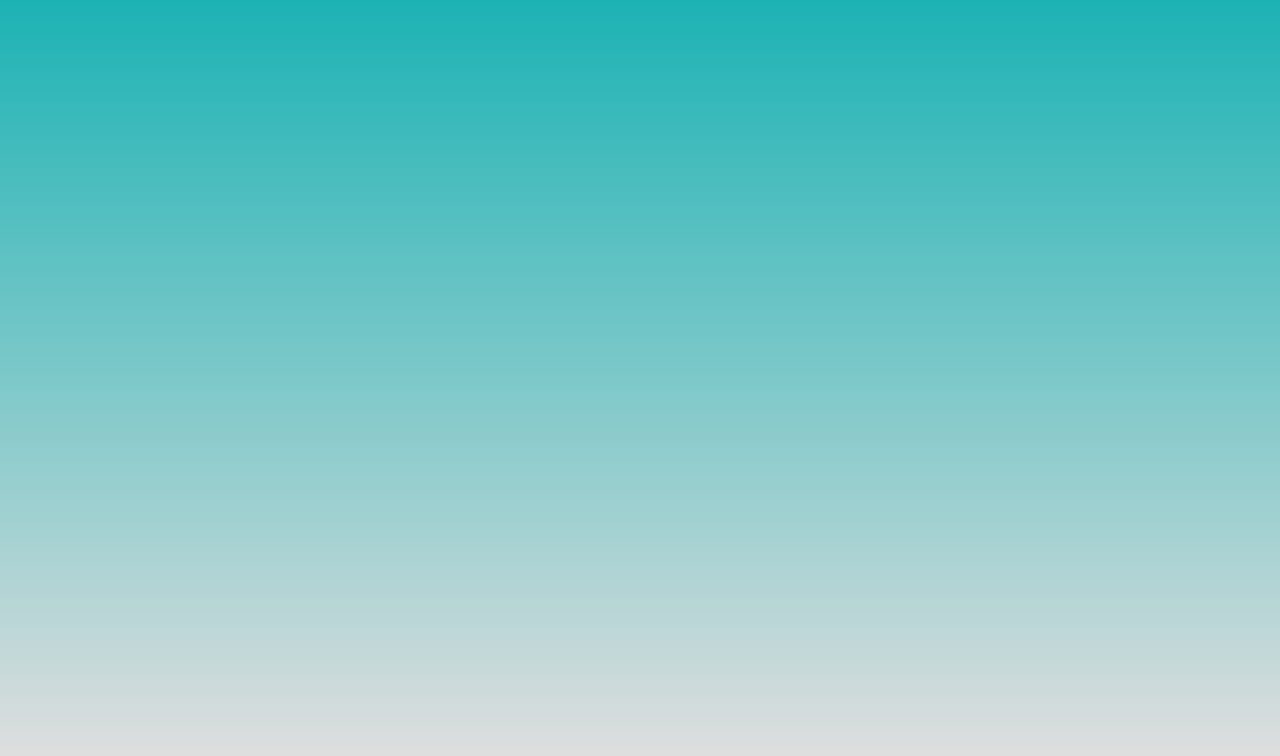
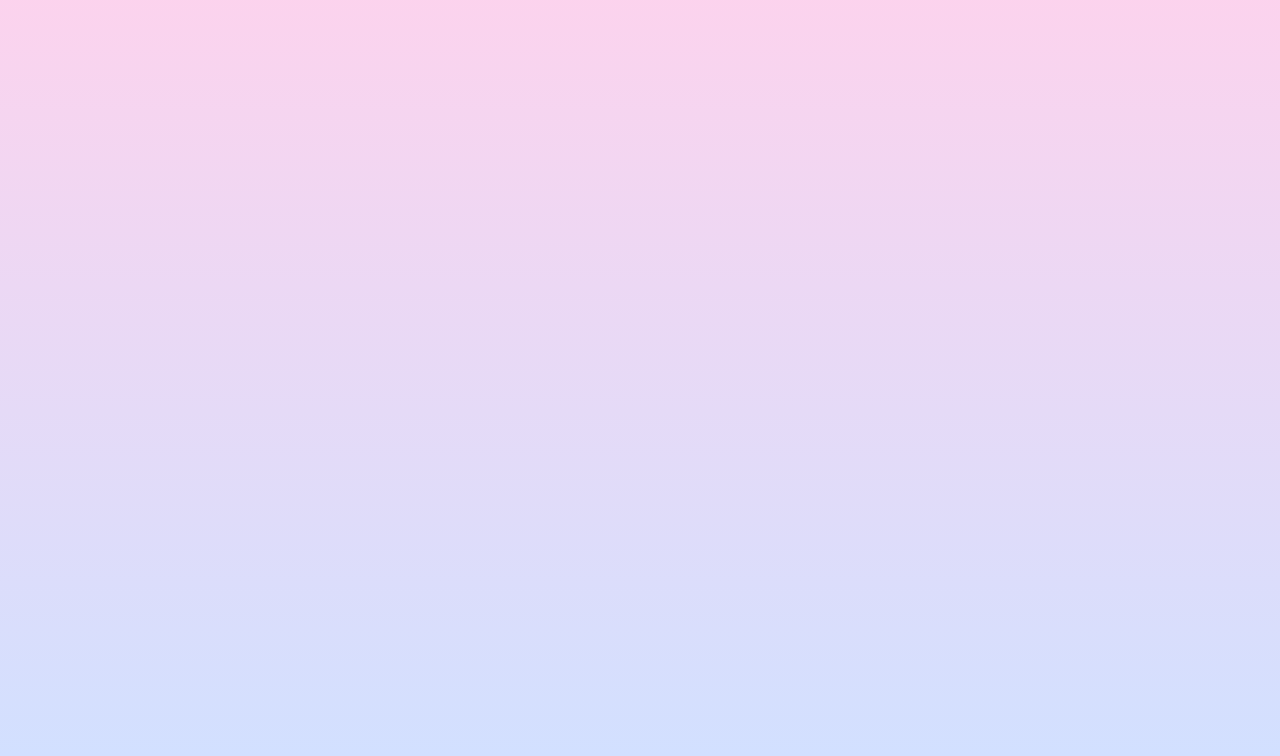
Before and after one commit to Ja9981/myWebsite, a plain HTML site: page index.html in a window 1280 px wide. Shown: the part 60-816 px from the top of the page. Drawn offline with Linux system fonts and the light colour scheme.

Commit message:
Update index.html

```diff
--- a/index.html
+++ b/index.html
@@ -4,7 +4,7 @@
      body{
        <h1> my wbsite <h1>
          text-align: center;
-         background-image: linear-gradient(rgb(13, 175, 177), rgb(222, 222, 222));
+         background-image: linear-gradient(rgb(255, 210, 236 ), rgb(210, 224, 255 ));
          min-width: 100%;
          min-height: 100%;
       }
```
